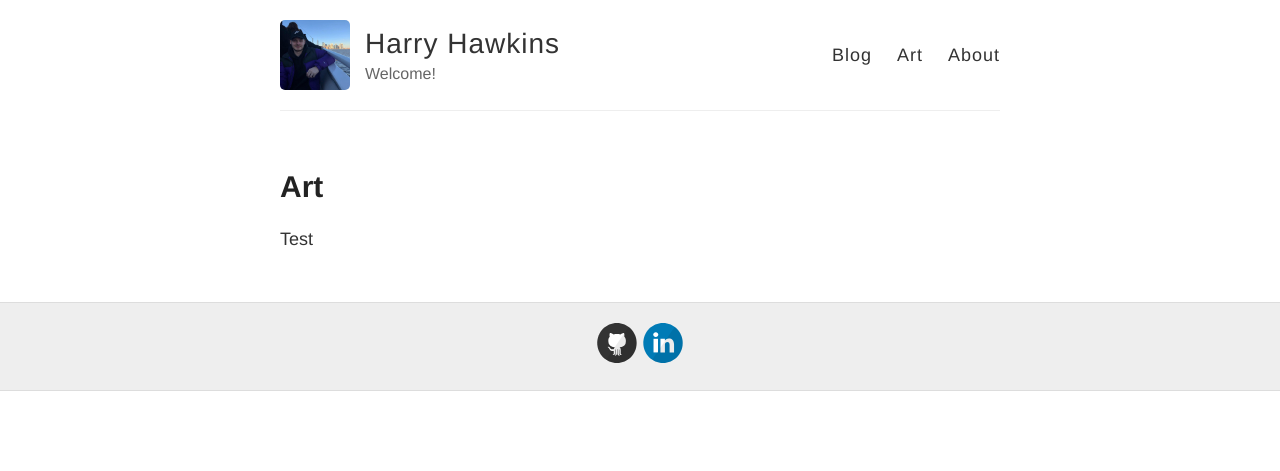
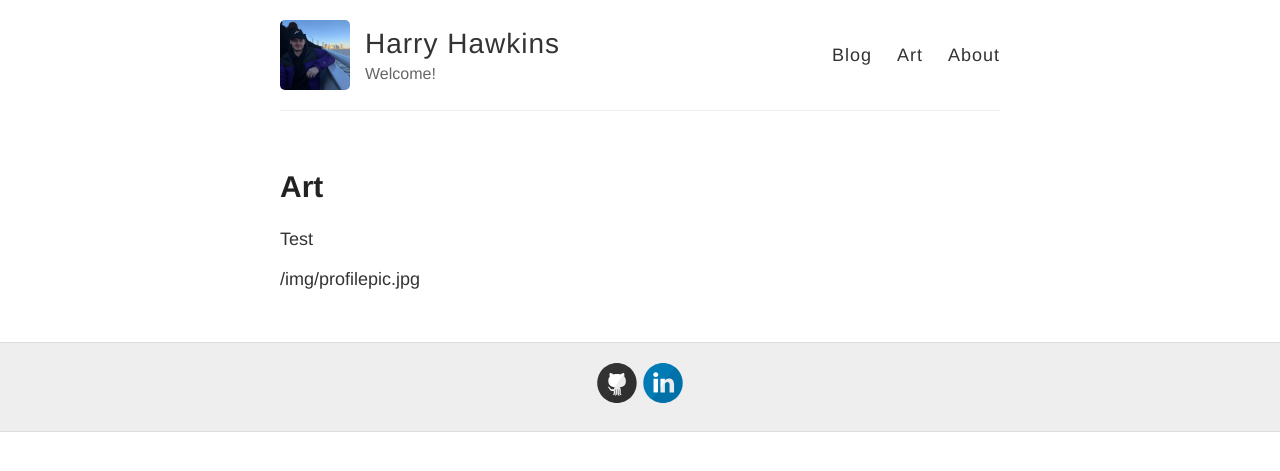
Before and after one commit to HarryHawkins/harryhawkins.github.io, a Jekyll site: the page built from art.md, in a window 1280 px wide. Shown: the top 471 px of the page. Built offline with Jekyll 4.4.1, drawn with Linux system fonts in a browser that asks for light colours.

Commit message:
Update art.md

```diff
--- a/art.md
+++ b/art.md
@@ -5,3 +5,8 @@ permalink: /art/
 ---
 
 Test
+
+{% assign image_files = site.static_files | where: "image", true %}
+{% for myimage in image_files %}
+  {{ myimage.path }}
+{% endfor %}
```
